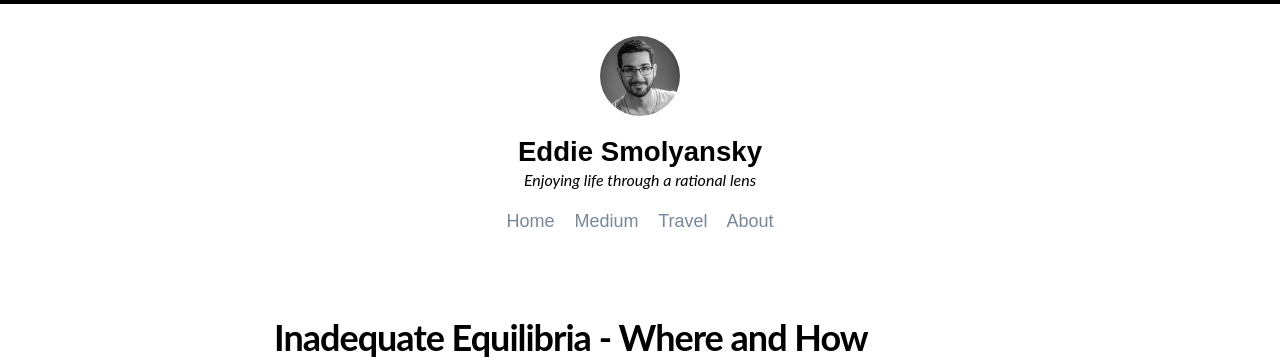
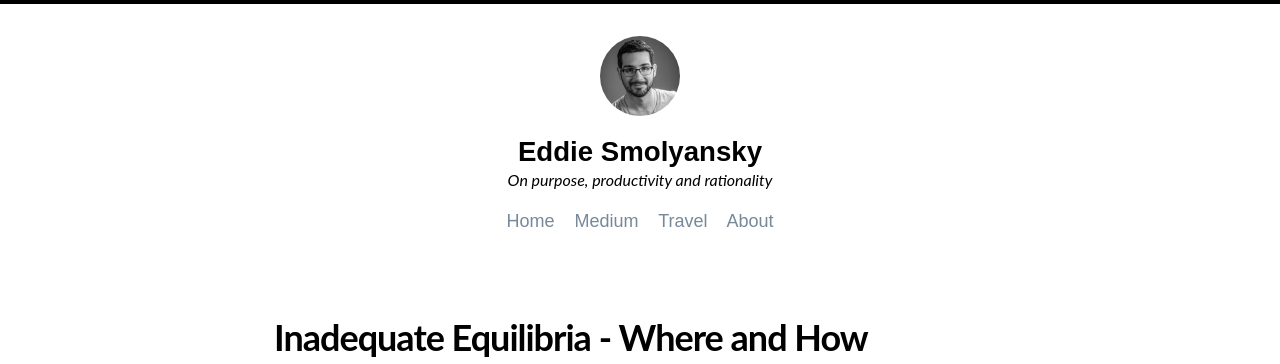
Before and after one commit to eddiesmo/eddiesmo.github.io, a Jekyll site: the page built from index.html, in a window 1280 px wide. Shown: the top 364 px of the page. Built offline with Jekyll 4.4.1, drawn with Linux system fonts in a browser that asks for light colours; nearby versions of some CDN libraries.

Commit message:
redo slogan

```diff
--- a/_config.yml
+++ b/_config.yml
@@ -17,8 +17,8 @@
 # remote_theme: mmistakes/so-simple-theme
 # locale: en-US
 title: "Eddie Smolyansky"
-# description: "On purpose, productivity and rationality"
-description: "Enjoying life through a rational lens"
+description: "On purpose, productivity and rationality"
+# description: "Enjoying life through a rational lens"
 baseurl: # the subpath of your site, e.g. "/blog"
 url: https://eddiesmo.github.io/ # the base hostname & protocol for your site e.g. "https://mmistakes.github.io"
 logo: /images/logo-profile.jpeg # path of site logo, e.g. "/images/logo.png"
```
